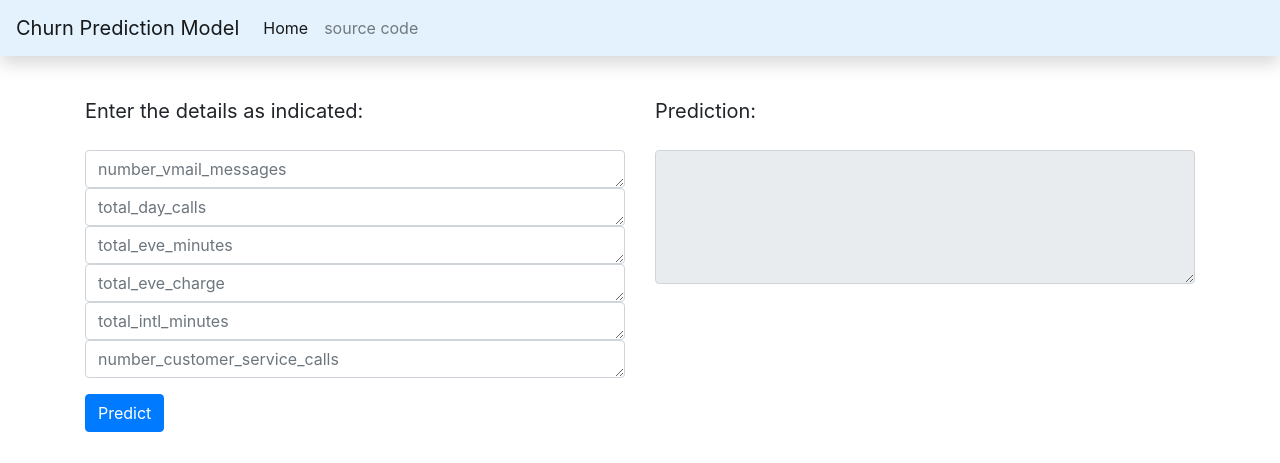
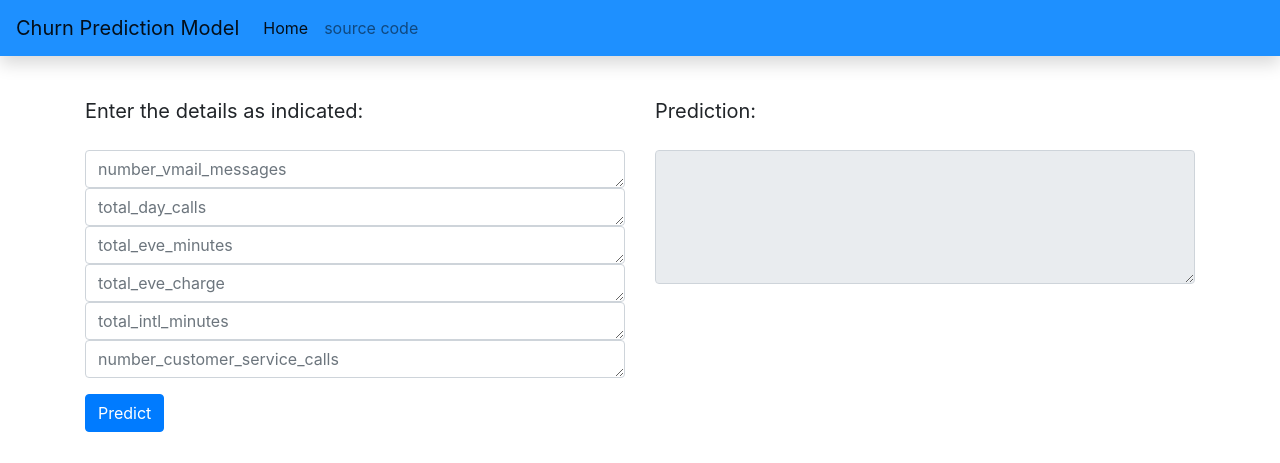
Before and after one commit to sambit2407/churn_pred_mlops, a Flask app: page / in a window 1280 px wide. Shown: the top 463 px of the page. Run offline with Flask 2, Linux system fonts and the light colour scheme; some libraries are stand-ins or nearby versions.

Commit message:
Update index.html

```diff
--- a/webapp/templates/index.html
+++ b/webapp/templates/index.html
@@ -14,7 +14,7 @@ ChurnPrediction
 {% block body %}
 <!-- nav bar -->
 
-<nav class="navbar navbar-expand-lg navbar-light shadow fixed-top" style="background-color: #e3f2fd;">
+<nav class="navbar navbar-expand-lg navbar-light shadow fixed-top" style="background-color: DodgerBlue;">
     <a class="navbar-brand" href="/">Churn Prediction Model</a>
     <button class="navbar-toggler" type="button" data-toggle="collapse" data-target="#navbarNav"
         aria-controls="navbarNav" aria-expanded="false" aria-label="Toggle navigation">
```
